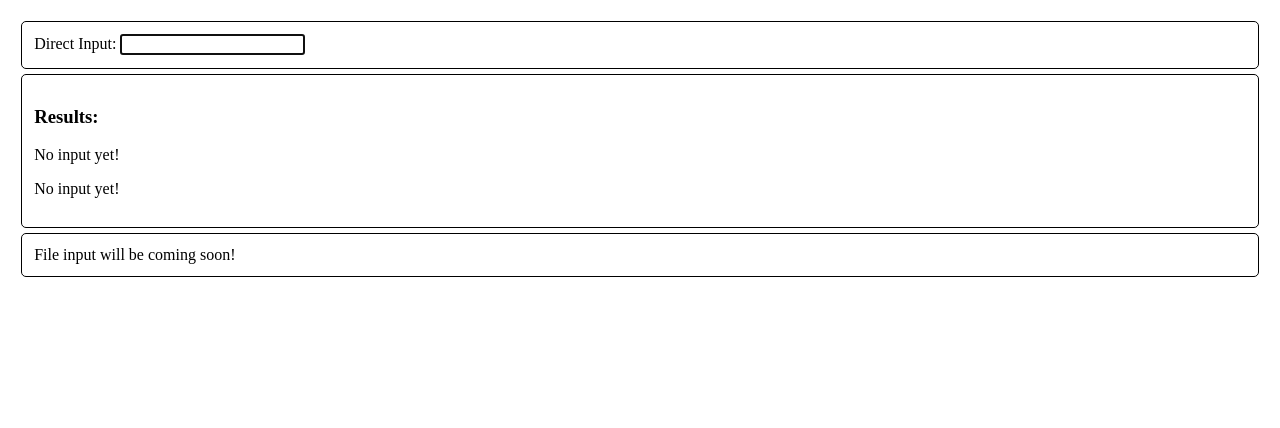
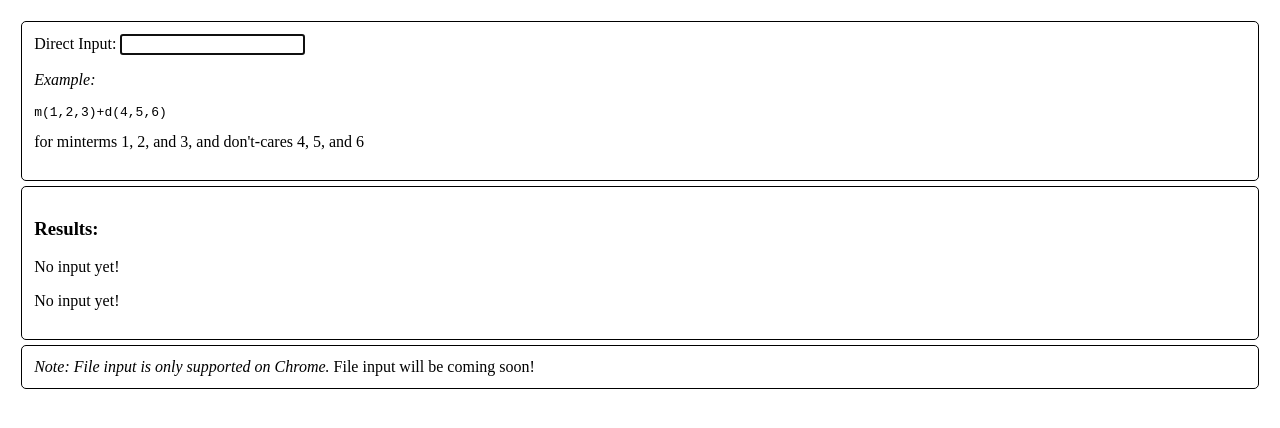
Before and after one commit to JMRosenberg/LogicMinimize, a plain HTML site: page index.html in a window 1280 px wide. Drawn offline with Linux system fonts and the light colour scheme.

Commit message:
updated html and css

```diff
--- a/index.html
+++ b/index.html
@@ -11,12 +11,14 @@
     <div>
       Direct Input:
       <input type="text" id="myinput" onchange="run(this.value)" autofocus="autofocus"></input>
+
+      <p><em>Example:</em> <pre>m(1,2,3)+d(4,5,6)</pre> for minterms 1, 2, and 3, and don't-cares 4, 5, and 6<p>
     </div>
 
     <div><h3>Results: <span id="orig"></span></h3>
       <p id="responseSOP">No input yet!</p>
       <p id="responsePOS">No input yet!</p></div>
 
-    <div>File input will be coming soon!</div>
+    <div><em>Note: File input is only supported on Chrome.</em>  File input will be coming soon!</div>
   </body>
 </html>
```
Also changed, not shown: default.css (line endings or trailing spaces).
